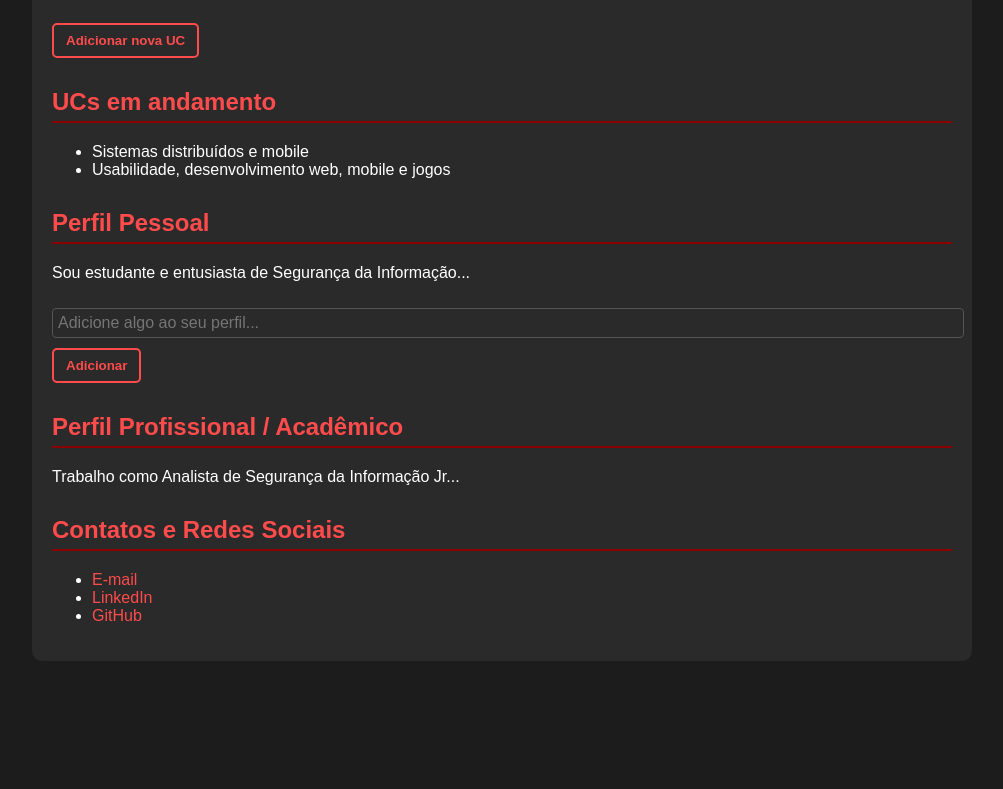
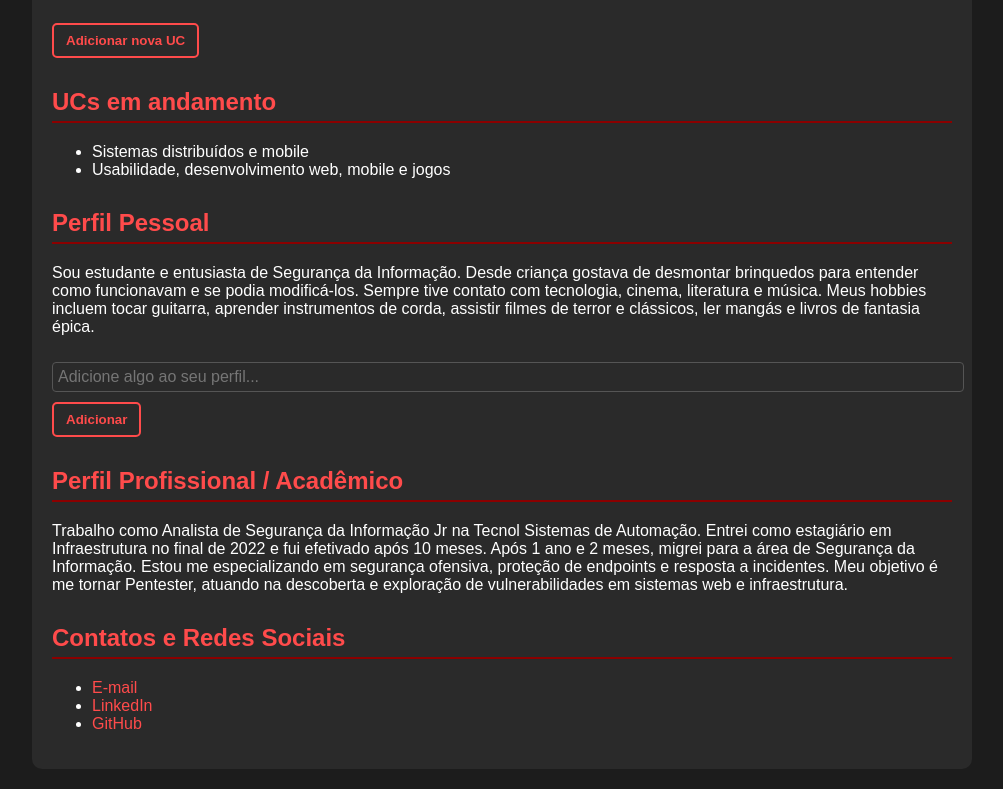
Before and after one commit to Caio-Campolino/perfil-do-aluno, a plain HTML site: page FASE3/index.html in a window 1280 px wide. Shown: the part 1220-2009 px from the top of the page, without its empty margins (138-1141 px from the left). Before the commit the page ends 1901 px from the top, so only its background shows below. Drawn offline with Linux system fonts and the light colour scheme.

Commit message:
index.html da FASE3 atualizado com ajustes finais

```diff
--- a/FASE3/index.html
+++ b/FASE3/index.html
@@ -72,7 +72,8 @@
       <h2>Perfil Pessoal</h2>
       <div id="perfil-pessoal">
         <p>
-          Sou estudante e entusiasta de Segurança da Informação...
+        Sou estudante e entusiasta de Segurança da Informação. Desde criança gostava de desmontar brinquedos para entender como funcionavam e se podia modificá-los.
+        Sempre tive contato com tecnologia, cinema, literatura e música. Meus hobbies incluem tocar guitarra, aprender instrumentos de corda, assistir filmes de terror e clássicos, ler mangás e livros de fantasia épica.
         </p>
       </div>
       <!-- Entrada para nova informação no perfil -->
@@ -84,7 +85,9 @@
     <section>
       <h2>Perfil Profissional / Acadêmico</h2>
       <p>
-        Trabalho como Analista de Segurança da Informação Jr...
+        Trabalho como Analista de Segurança da Informação Jr na Tecnol Sistemas de Automação. Entrei como estagiário em Infraestrutura no final de 2022 e fui efetivado após 10 meses.
+        Após 1 ano e 2 meses, migrei para a área de Segurança da Informação. Estou me especializando em segurança ofensiva, proteção de endpoints e resposta a incidentes.
+        Meu objetivo é me tornar Pentester, atuando na descoberta e exploração de vulnerabilidades em sistemas web e infraestrutura.
       </p>
     </section>
 
```
